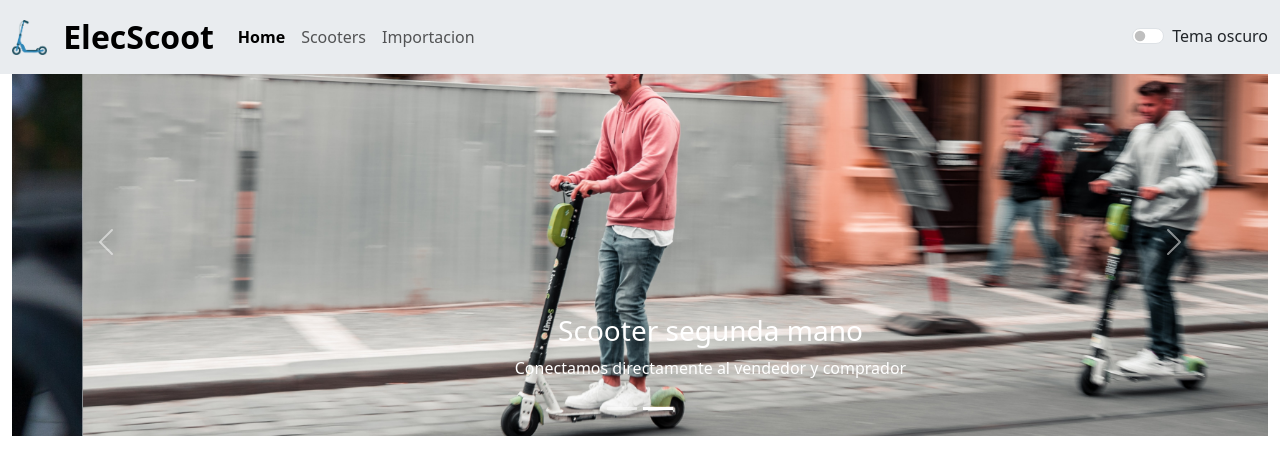
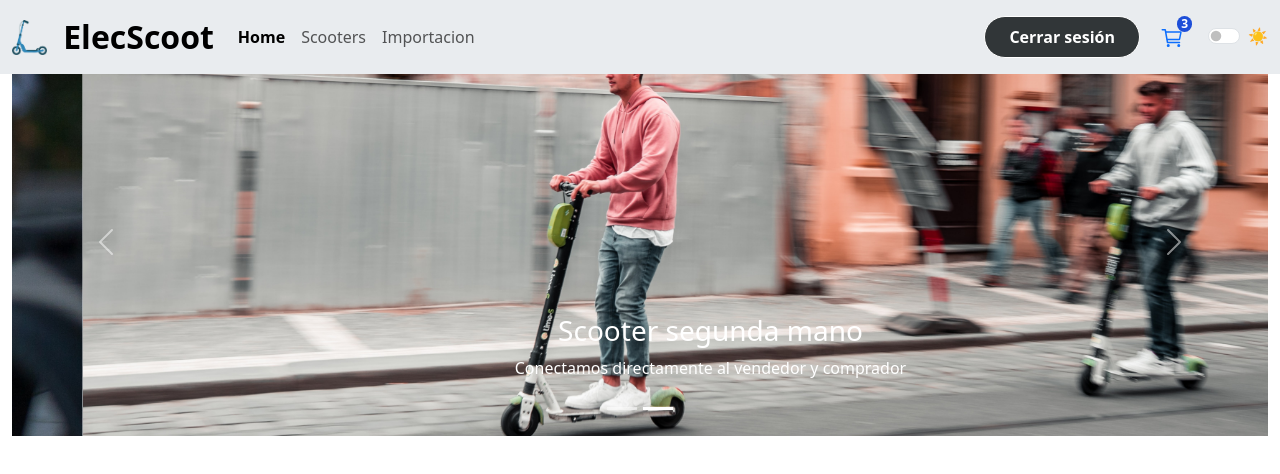
Before and after one commit to berth21gg/scooter, a Next.js app: page / in a window 1280 px wide. Shown: the top 474 px of the page. Built offline with nearby package versions, Linux system fonts and the light colour scheme.

Commit message:
Agregar página de carrito

```diff
--- a/app/(auth)/components/LoginForm.js
+++ b/app/(auth)/components/LoginForm.js
@@ -27,7 +27,7 @@ export default function LoginForm(){
                 setError('Credenciales invalidas')
             }
 
-            router.replace('dashboard')
+            router.refresh()
 
         } catch (error) {
             console.log(error)
--- a/app/(auth)/register/page.js
+++ b/app/(auth)/register/page.js
@@ -6,6 +6,6 @@ import { authOptions } from "../api/auth/[...nextauth]/route";
 export default async function Register(){
     const session = await getServerSession(authOptions)
 
-    if(session) redirect('/dashboard')
+    if(session) redirect('/')
     return <RegisterForm/>
 }
--- /dev/null
+++ b/app/(general)/components/SignOut.js
@@ -0,0 +1,12 @@
+'use client'
+
+import { signOut } from "next-auth/react"
+import { useSession } from "next-auth/react"
+
+export default function SignOut(){
+    return (
+        <button onClick={() => signOut()} className="contSignOut">
+            Cerrar sesión
+        </button>
+    )
+}
--- a/app/(general)/components/SwitchClient.js
+++ b/app/(general)/components/SwitchClient.js
@@ -3,18 +3,28 @@ import { useState, useEffect } from "react"
 import { useTheme } from "next-themes"
 
 export default function SwitchClient() {
-    const { theme, setTheme } = useTheme()
+    const { theme, setTheme, resolvedTheme } = useTheme()
+    const [mounted, setMounted] = useState(false)
 
     // default
     useEffect(()=>{
-        setTheme('light')
-    }, [])
+        setMounted(true)
+        if(!theme){
+            setTheme('light')
+        }
+    }, [theme, setTheme])
+
+    if(!mounted){
+        return null
+    }
 
     // cambio de tema
     const switchTheme = ()=>{
         setTheme(theme=='dark'?'light':'dark')
         //console.log('cambio a ' + theme)
     }
+
+    const isTheme =  theme != 'light' ? ' ☀️' : '🌙'
 
     return (
         <div className="form-check form-switch">
@@ -26,7 +36,7 @@ export default function SwitchClient() {
                 onChange={switchTheme}
             />
             <label className="form-check-label" htmlFor="flexSwitchCheckDefault">
-                Tema oscuro
+                {isTheme}
             </label>
         </div>
     )
--- a/app/(general)/globals.css
+++ b/app/(general)/globals.css
@@ -43,3 +43,93 @@ nav {
   place-items: center;
   height: 100vh;
 }
+
+.contSignOut {
+  padding-top: 0.5rem;
+  padding-bottom: 0.5rem;
+  padding-left: 1.5rem;
+  padding-right: 1.5rem;
+  font-weight: 700;
+  color: #ffffff;
+  background-color: #313638;
+  border-radius: 28px;
+  border: 1px solid #fff;
+  margin-right: 0.75rem;
+}
+
+.contSignOut:hover {
+  background-color: #000;
+}
+
+.emoji {
+  font-size: 1.25rem;
+}
+
+.cartMenu {
+  position: relative;
+}
+
+.cartIcon {
+  width: 1.5rem;
+  height: 1.5rem;
+}
+
+.cartCount {
+  position: absolute;
+  top: -0.5rem;
+  right: -0.5rem;
+  padding-left: 0.25rem;
+  padding-right: 0.25rem;
+  border-radius: 9999px;
+  font-size: 0.75rem;
+  line-height: 1rem;
+  font-weight: 700;
+  color: #ffffff;
+  background-color: #1d4ed8;
+}
+
+.cartLink {
+  margin-left: 0.5rem;
+  margin-right: 1.5rem;
+}
+
+.cartPage {
+  display: flex;
+  padding-left: 2.5rem;
+  padding-right: 2.5rem;
+  margin-bottom: 18rem;
+  justify-content: center;
+  align-items: center;
+}
+
+.cartPage2 {
+  display: flex;
+  flex-direction: column;
+  width: 1000px;
+}
+
+.cartPage3 {
+  display: grid;
+  grid-template-columns: repeat(1, minmax(0, 1fr));
+  gap: 2.5rem;
+
+  @media (min-width: 640px) {
+    grid-template-columns: repeat(2, minmax(0, 1fr));
+  }
+}
+
+.cartPage4 {
+  display: flex;
+  margin-top: 1.25rem;
+  flex-direction: column;
+}
+
+.cartPage5 {
+  font-size: 1.25rem;
+  line-height: 1.75rem;
+}
+
+.cartPage6 {
+  margin-bottom: 1.25rem;
+  text-decoration: underline;
+}
--- a/app/(general)/layout.js
+++ b/app/(general)/layout.js
@@ -5,6 +5,8 @@ import "./globals.css";
 import Link from "next/link";
 import LinkClient from "./components/LinkClient";
 import SwitchClient from "./components/SwitchClient";
+import SignOut from "./components/SignOut";
+import { IoCartOutline } from 'react-icons/io5'
 
 const inter = Inter({ subsets: ["latin"] });
 
@@ -65,6 +67,15 @@ export default function RootLayout({ children }) {
               </ul>
             </div>
 
+            <SignOut/>
+
+            <Link href='/cart' className="cartLink">
+              <div className="cartMenu">
+                <span className="cartCount">3</span>
+                <IoCartOutline className="cartIcon"/>
+              </div>
+            </Link>
+
             <SwitchClient/>
 
           </div>
--- /dev/null
+++ b/app/layout.js
@@ -0,0 +1,10 @@
+
+export default function RootLayout({ children }) {
+    return (
+    <html lang="en">
+      <body>
+        {children}
+      </body>
+    </html>
+  );
+}
--- a/app/(general)/not-found.js
+++ b/app/not-found.js
@@ -1,4 +1,6 @@
 import Link from 'next/link'
+import './(general)/globals.css'
+import 'bootstrap/dist/css/bootstrap.css'
 
 export default function NotFound() {
   return (
--- a/package.json
+++ b/package.json
@@ -22,6 +22,7 @@
     "react-bootstrap": "^2.10.2",
     "react-bootstrap-icons": "^1.11.4",
     "react-dom": "^18",
+    "react-icons": "^5.2.1",
     "tailwindcss": "^3.4.3"
   },
   "devDependencies": {
```
Also changed, not shown: app/(general)/cart/page.js (added, +44 -0 lines), 1 other file (tests, documents, lock files or other folders).
